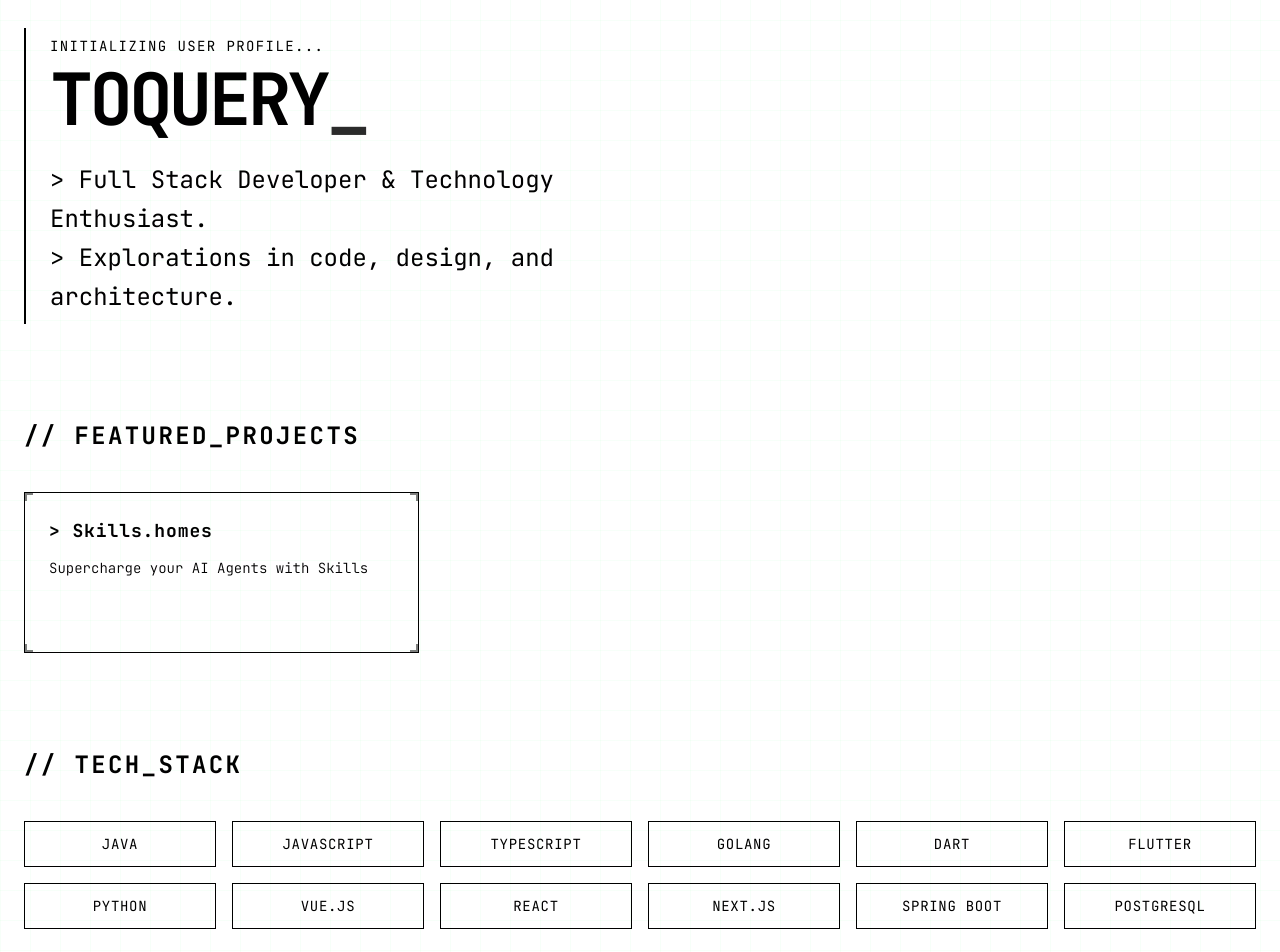
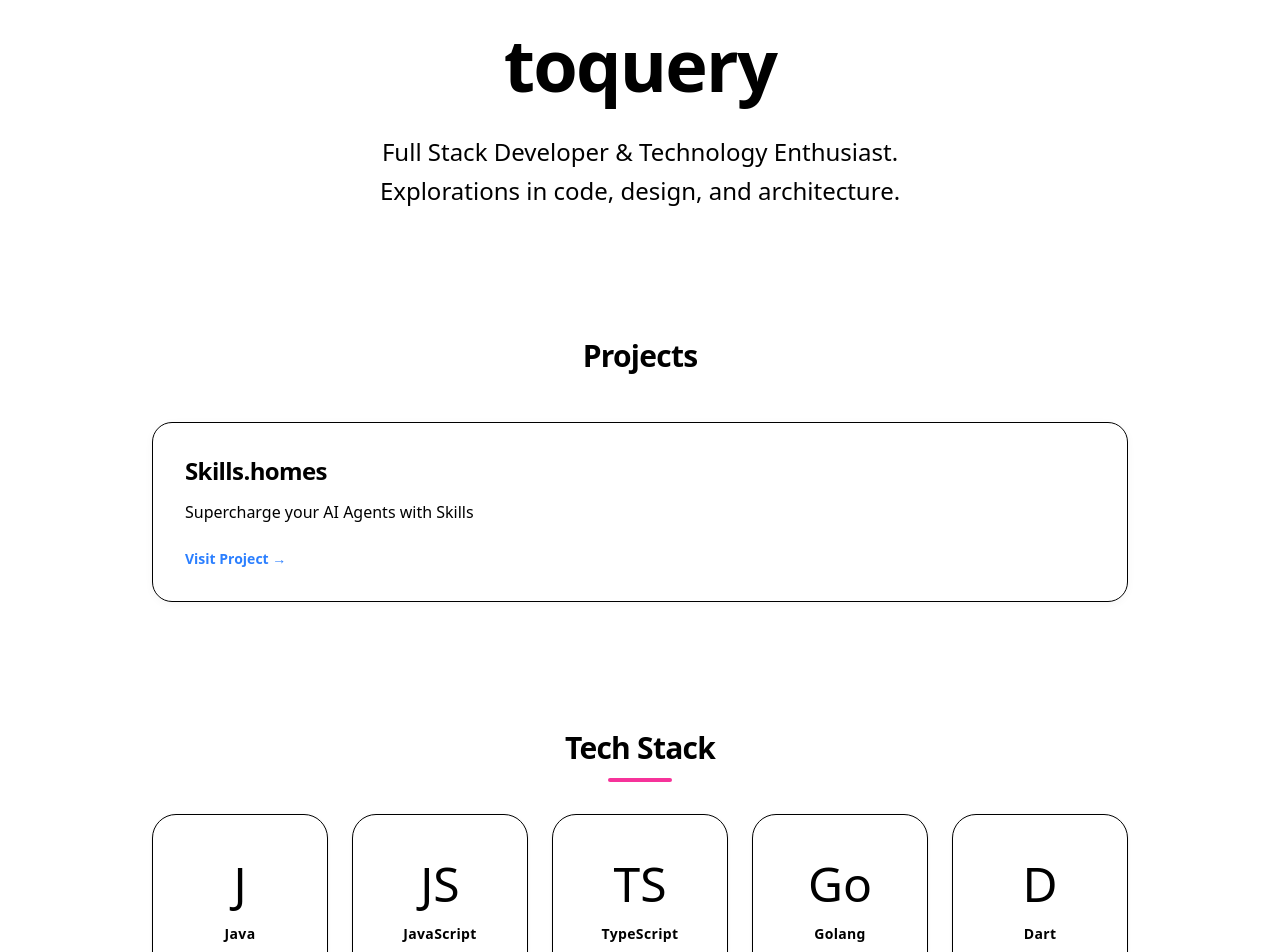
Before and after one commit to ToQuery/toquery.github.io, a Next.js app: page / in a window 1280 px wide. Shown: the part 100-1052 px from the top of the page. Built offline with nearby package versions, Linux system fonts and the light colour scheme.

Commit message:
feat: 更新网站主题和样式为现代简约风格
将主题从矩阵风格改为现代简约风格，更新颜色方案和字体
优化布局和组件样式，提升用户体验
添加SEO相关元数据和sitemap/robots文件

```diff
--- a/src/app/globals.css
+++ b/src/app/globals.css
@@ -33,76 +33,77 @@
   --radius-md: calc(var(--radius) - 2px);
   --radius-sm: calc(var(--radius) - 4px);
 
-  --font-mono: "JetBrains Mono", "Fira Code", monospace;
+  --font-sans: var(--font-inter);
 }
 
 @layer base {
   :root {
-    /* Matrix Light Mode (High Contrast Terminal) */
-    --background: 240 255 240;
-    --foreground: 0 50 0;
+    --background: 255 255 255;
+    --foreground: 9 9 11;
+    /* Zinc 950 */
 
     --card: 255 255 255;
-    --card-foreground: 0 50 0;
+    --card-foreground: 9 9 11;
 
     --popover: 255 255 255;
-    --popover-foreground: 0 50 0;
+    --popover-foreground: 9 9 11;
 
-    --primary: 0 128 0;
-    /* Darker Green for light mode text */
-    --primary-foreground: 240 255 240;
+    --primary: 24 24 27;
+    /* Zinc 900 */
+    --primary-foreground: 250 250 250;
+    /* Zinc 50 */
 
-    --secondary: 200 255 200;
-    --secondary-foreground: 0 50 0;
+    --secondary: 244 244 245;
+    /* Zinc 100 */
+    --secondary-foreground: 24 24 27;
 
-    --muted: 220 255 220;
-    --muted-foreground: 0 100 0;
+    --muted: 244 244 245;
+    --muted-foreground: 113 113 122;
+    /* Zinc 500 */
 
-    --accent: 200 255 200;
-    --accent-foreground: 0 50 0;
+    --accent: 244 244 245;
+    --accent-foreground: 24 24 27;
 
-    --destructive: 200 0 0;
-    --destructive-foreground: 255 255 255;
+    --destructive: 239 68 68;
+    --destructive-foreground: 250 250 250;
 
-    --border: 0 128 0;
-    --input: 0 128 0;
-    --ring: 0 128 0;
+    --border: 228 228 231;
+    /* Zinc 200 */
+    --input: 228 228 231;
+    --ring: 24 24 27;
 
-    --radius: 0px;
-    /* Sharp edges for sci-fi feel */
+    --radius: 0.75rem;
+    /* More rounded as per screenshot */
   }
 
   .dark {
-    /* Matrix Dark Mode (Classic) */
-    --background: 5 10 5;
-    /* Very dark green/black */
-    --foreground: 0 255 65;
-    /* Matrix Green */
+    --background: 9 9 11;
+    --foreground: 250 250 250;
 
-    --card: 10 20 10;
-    --card-foreground: 0 255 65;
+    --card: 9 9 11;
+    --card-foreground: 250 250 250;
 
-    --popover: 10 20 10;
-    --popover-foreground: 0 255 65;
+    --popover: 9 9 11;
+    --popover-foreground: 250 250 250;
 
-    --primary: 0 255 65;
-    --primary-foreground: 0 0 0;
+    --primary: 250 250 250;
+    --primary-foreground: 24 24 27;
 
-    --secondary: 0 50 0;
-    --secondary-foreground: 0 255 65;
+    --secondary: 39 39 42;
+    --secondary-foreground: 250 250 250;
 
-    --muted: 0 40 0;
-    --muted-foreground: 0 160 40;
+    --muted: 39 39 42;
+    --muted-foreground: 161 161 170;
 
-    --accent: 0 60 0;
-    --accent-foreground: 0 255 65;
+    --accent: 39 39 42;
+    --accent-foreground: 250 250 250;
 
-    --destructive: 180 0 0;
-    --destructive-foreground: 0 0 0;
+    --destructive: 127 29 29;
+    --destructive-foreground: 250 250 250;
 
-    --border: 0 80 20;
-    --input: 0 80 20;
-    --ring: 0 255 65;
+    --border: 39 39 42;
+    --input: 39 39 42;
+    --ring: 212 212 216;
   }
 }
 
@@ -112,9 +113,6 @@
   }
 
   body {
-    @apply bg-background text-foreground font-mono antialiased;
-    background-image: linear-gradient(rgba(0, 255, 65, 0.03) 1px, transparent 1px),
-      linear-gradient(90deg, rgba(0, 255, 65, 0.03) 1px, transparent 1px);
-    background-size: 30px 30px;
+    @apply bg-background text-foreground font-sans antialiased;
   }
 }
--- a/src/app/layout.tsx
+++ b/src/app/layout.tsx
@@ -1,18 +1,41 @@
 import type { Metadata } from "next";
-import { JetBrains_Mono } from "next/font/google";
+import { Inter } from "next/font/google"; // Fixed import
 import "./globals.css";
 
-const jetbrainsMono = JetBrains_Mono({ subsets: ["latin"] });
-
-export const metadata: Metadata = {
-  title: "ToQuery - Developer Profile",
-  description: "Personal profile of ToQuery. Expert in Java, Golang, Flutter, React, and more.",
-  keywords: ["Java", "Golang", "Flutter", "React", "Next.js", "TypeScript", "Developer", "Profile"],
-  authors: [{ name: "ToQuery" }],
-};
+const inter = Inter({
+  subsets: ["latin"],
+  variable: "--font-inter",
+});
 
 import Navbar from "@/components/Navbar";
 import { ThemeProvider } from "./providers";
+
+export const metadata: Metadata = {
+  title: {
+    default: "ToQuery - Full Stack Developer",
+    template: "%s | ToQuery",
+  },
+  description: "Personal portfolio of ToQuery, a Full Stack Developer specializing in Java, Golang, Flutter, React, and Next.js. Explore my projects and skills.",
+  keywords: ["ToQuery", "Full Stack Developer", "Java", "Golang", "Flutter", "React", "Next.js", "Portfolio"],
+  authors: [{ name: "ToQuery", url: "https://toquery.github.io" }],
+  creator: "ToQuery",
+  openGraph: {
+    type: "website",
+    locale: "zh_CN",
+    url: "https://toquery.github.io",
+    title: "ToQuery - Full Stack Developer",
+    description: "Personal portfolio of ToQuery, showcasing projects in Java, Golang, Flutter, and more.",
+    siteName: "ToQuery",
+  },
+  twitter: {
+    card: "summary_large_image",
+    title: "ToQuery - Full Stack Developer",
+    description: "Personal portfolio of ToQuery, showcasing projects in Java, Golang, Flutter, and more.",
+  },
+  icons: {
+    icon: "/favicon.ico",
+  },
+};
 
 export default function RootLayout({
   children,
@@ -21,7 +44,7 @@ export default function RootLayout({
 }>) {
   return (
     <html lang="zh" suppressHydrationWarning>
-      <body className={jetbrainsMono.className}>
+      <body className={`${inter.variable} font-sans`}>
         <ThemeProvider
           attribute="class"
           defaultTheme="system"
--- a/src/app/page.tsx
+++ b/src/app/page.tsx
@@ -4,51 +4,48 @@ import { showcaseProjects } from "../data/showcase";
 // Skill data type
 type Skill = {
   name: string;
+  code: string; // The large letter to display
 };
 
 const skills: Skill[] = [
-  { name: "Java" },
-  { name: "JavaScript" },
-  { name: "TypeScript" },
-  { name: "Golang" },
-  { name: "Dart" },
-  { name: "Flutter" },
-  { name: "Python" },
-  { name: "Vue.js" },
-  { name: "React" },
-  { name: "Next.js" },
-  { name: "Spring Boot" },
-  { name: "PostgreSQL" },
+  { name: "Java", code: "J" },
+  { name: "JavaScript", code: "JS" },
+  { name: "TypeScript", code: "TS" },
+  { name: "Golang", code: "Go" },
+  { name: "Dart", code: "D" },
+  { name: "Flutter", code: "F" },
+  { name: "Python", code: "P" },
+  { name: "Vue.js", code: "V" },
+  { name: "React", code: "R" },
+  { name: "Next.js", code: "N" },
 ];
 
 export default function Home() {
   return (
-    <main className="min-h-screen pt-32 pb-20 selection:bg-primary selection:text-background">
+    <main className="min-h-screen pt-32 pb-20">
       {/* Hero Section */}
-      <section className="container mx-auto px-6 mb-24 relative">
-        <div className="max-w-3xl border-l-2 border-primary pl-6 py-2">
-          <p className="text-primary text-sm mb-2 font-mono tracking-widest">INITIALIZING USER PROFILE...</p>
-          <h1 className="text-5xl sm:text-7xl font-bold tracking-tighter mb-6 text-foreground uppercase glitch-text">
-            ToQuery<span className="animate-pulse text-primary">_</span>
-          </h1>
-          <p className="text-xl sm:text-2xl text-primary/80 leading-relaxed max-w-2xl font-mono">
-            &gt; Full Stack Developer & Technology Enthusiast.
-            <br />
-            &gt; Explorations in code, design, and architecture.
-          </p>
-        </div>
+      <section className="container mx-auto px-6 mb-32 text-center">
+        <h1 className="text-6xl sm:text-7xl font-extrabold tracking-tight mb-8 text-foreground">
+          toquery
+        </h1>
+        <p className="text-xl sm:text-2xl text-muted-foreground leading-relaxed max-w-2xl mx-auto font-normal">
+          Full Stack Developer & Technology Enthusiast.
+          <br />
+          Explorations in code, design, and architecture.
+        </p>
       </section>
 
       {/* Projects Section */}
-      <section className="container mx-auto px-6 mb-24">
-        <div className="flex items-center gap-4 mb-10">
-          <h2 className="text-2xl font-bold tracking-widest text-primary uppercase">
-            // Featured_Projects
+      <section className="container mx-auto px-6 mb-32 max-w-5xl">
+        <div className="flex justify-center mb-12">
+          <h2 className="text-3xl font-bold tracking-tight text-foreground relative inline-block">
+            Projects
+            {/* The pink underline from the screenshot */}
+            <span className="absolute -bottom-2 left-0 w-full h-1 bg-gradient-to-r from-pink-500 to-rose-500 rounded-full opacity-0"></span>
           </h2>
-          <div className="h-px bg-primary/40 flex-grow"></div>
         </div>
 
-        <div className="grid grid-cols-1 md:grid-cols-2 lg:grid-cols-3 gap-6">
+        <div className="grid grid-cols-1 gap-8">
           {showcaseProjects.map((project) => (
             <ProjectCard
               key={project.name}
@@ -60,23 +57,27 @@ export default function Home() {
         </div>
       </section>
 
-      {/* Skills Section */}
-      <section className="container mx-auto px-6">
-        <div className="flex items-center gap-4 mb-10">
-          <h2 className="text-2xl font-bold tracking-widest text-primary uppercase">
-            // Tech_Stack
+      {/* Tech Stack Section */}
+      <section className="container mx-auto px-6 max-w-5xl">
+        <div className="flex justify-center mb-12">
+          <h2 className="text-3xl font-bold tracking-tight text-foreground relative inline-block">
+            Tech Stack
+            <span className="absolute -bottom-4 left-1/2 -translate-x-1/2 w-16 h-1 bg-pink-500 rounded-full"></span>
           </h2>
-          <div className="h-px bg-primary/40 flex-grow"></div>
         </div>
 
-        <div className="grid grid-cols-2 sm:grid-cols-3 md:grid-cols-4 lg:grid-cols-6 gap-4">
+        <div className="grid grid-cols-2 sm:grid-cols-3 md:grid-cols-5 gap-6">
           {skills.map((skill) => (
             <div
               key={skill.name}
-              className="px-4 py-3 border border-primary/30 bg-background hover:bg-primary hover:text-background transition-all cursor-crosshair text-center font-mono text-sm tracking-wider uppercase group relative overflow-hidden"
+              className="aspect-square bg-card rounded-[24px] border border-border/40 shadow-sm flex flex-col items-center justify-center p-6 hover:shadow-md transition-shadow cursor-default"
             >
-              <span className="relative z-10">{skill.name}</span>
-              {/* Scanline hover effect could go here */}
+              <span className="text-5xl font-light text-foreground mb-4 font-sans select-none">
+                {skill.code}
+              </span>
+              <span className="text-sm font-bold text-foreground tracking-wide">
+                {skill.name}
+              </span>
             </div>
           ))}
         </div>
--- /dev/null
+++ b/src/app/sitemap.ts
@@ -0,0 +1,21 @@
+import { MetadataRoute } from 'next';
+
+export default function sitemap(): MetadataRoute.Sitemap {
+    const baseUrl = 'https://toquery.github.io';
+
+    return [
+        {
+            url: baseUrl,
+            lastModified: new Date(),
+            changeFrequency: 'monthly',
+            priority: 1,
+        },
+        {
+            url: `${baseUrl}/examples`,
+            lastModified: new Date(),
+            changeFrequency: 'weekly',
+            priority: 0.8,
+        },
+        // Add more routes here if you have more pages
+    ];
+}
--- a/src/components/ProjectCard.tsx
+++ b/src/components/ProjectCard.tsx
@@ -11,31 +11,25 @@ export default function ProjectCard({ name, description, url, meta }: ProjectCar
             href={url}
             target="_blank"
             rel="noopener noreferrer"
-            className="group block h-full p-6 border border-primary/40 bg-card/50 hover:bg-muted/30 hover:border-primary hover:shadow-[0_0_10px_rgba(0,255,65,0.2)] transition-all duration-300 relative overflow-hidden"
+            className="group block h-full p-8 bg-card rounded-[20px] border border-border/50 shadow-[0_2px_8px_rgba(0,0,0,0.04)] hover:shadow-[0_8px_24px_rgba(0,0,0,0.08)] hover:-translate-y-1 transition-all duration-300"
         >
-            {/* Decorative corner markers */}
-            <div className="absolute top-0 left-0 w-2 h-2 border-t-2 border-l-2 border-primary opacity-50 group-hover:opacity-100 transition-opacity" />
-            <div className="absolute top-0 right-0 w-2 h-2 border-t-2 border-r-2 border-primary opacity-50 group-hover:opacity-100 transition-opacity" />
-            <div className="absolute bottom-0 left-0 w-2 h-2 border-b-2 border-l-2 border-primary opacity-50 group-hover:opacity-100 transition-opacity" />
-            <div className="absolute bottom-0 right-0 w-2 h-2 border-b-2 border-r-2 border-primary opacity-50 group-hover:opacity-100 transition-opacity" />
-
-            <div className="flex flex-col h-full relative z-10">
-                <h3 className="text-lg font-bold tracking-wider text-primary mb-3 group-hover:translate-x-1 transition-transform">
-                    &gt; {name}
+            <div className="flex flex-col h-full">
+                <h3 className="text-2xl font-bold tracking-tight text-foreground mb-3">
+                    {name}
                 </h3>
-                <p className="text-sm text-foreground/80 leading-relaxed mb-4 flex-grow font-light">
+                <p className="text-muted-foreground leading-relaxed mb-6 font-normal">
                     {description}
                 </p>
 
-                {meta && (
-                    <div className="mt-auto pt-4 border-t border-primary/20 flex items-center text-xs text-primary/70 font-mono">
-                        [{meta}]
-                    </div>
-                )}
-
-                <div className="mt-4 flex items-center justify-end text-xs text-primary opacity-0 group-hover:opacity-100 transition-opacity">
-                    EXECUTE_VIEW()
-                    <span className="ml-2 animate-pulse">_</span>
+                <div className="mt-auto flex items-center justify-between">
+                    {meta && (
+                        <span className="text-sm font-medium text-muted-foreground bg-secondary px-3 py-1 rounded-full">
+                            {meta}
+                        </span>
+                    )}
+                    <span className="text-sm font-semibold text-blue-500 group-hover:translate-x-1 transition-transform">
+                        Visit Project →
+                    </span>
                 </div>
             </div>
         </a>
```
Also changed, not shown: src/app/examples/page.tsx (+13 -15 lines), src/app/robots.ts (added, +12 -0 lines), src/components/Navbar.tsx (+9 -11 lines).
